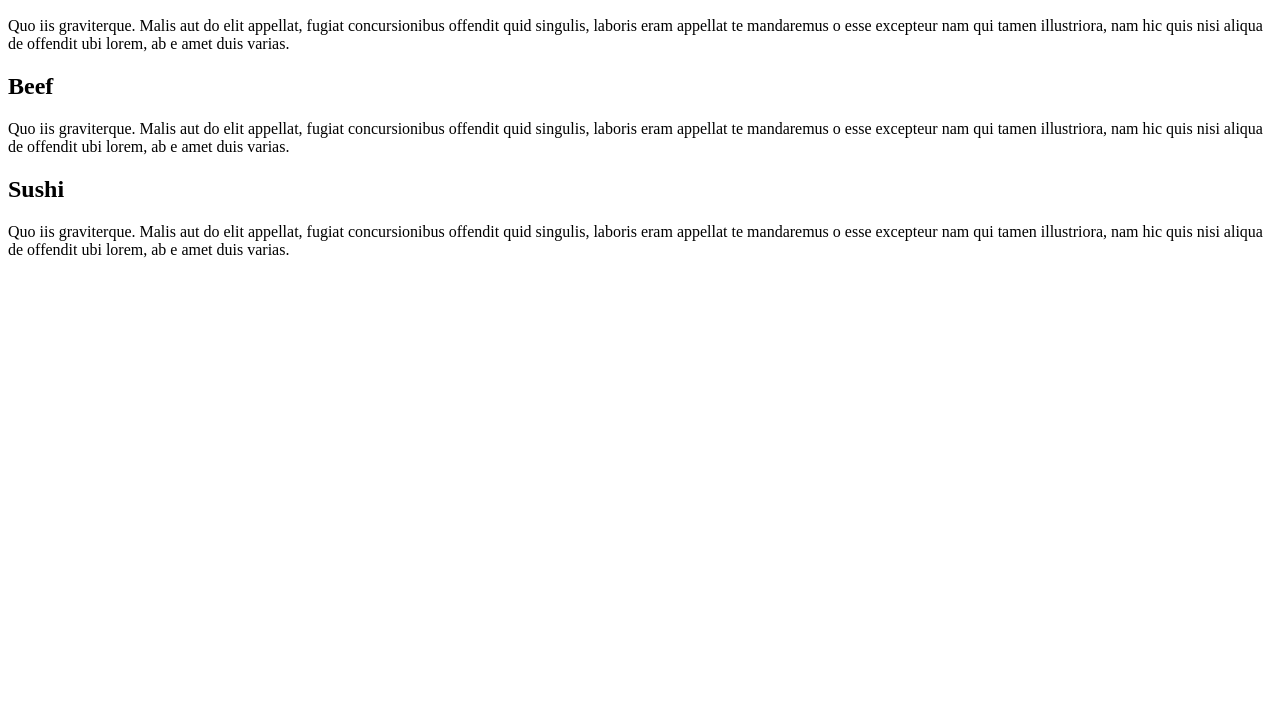
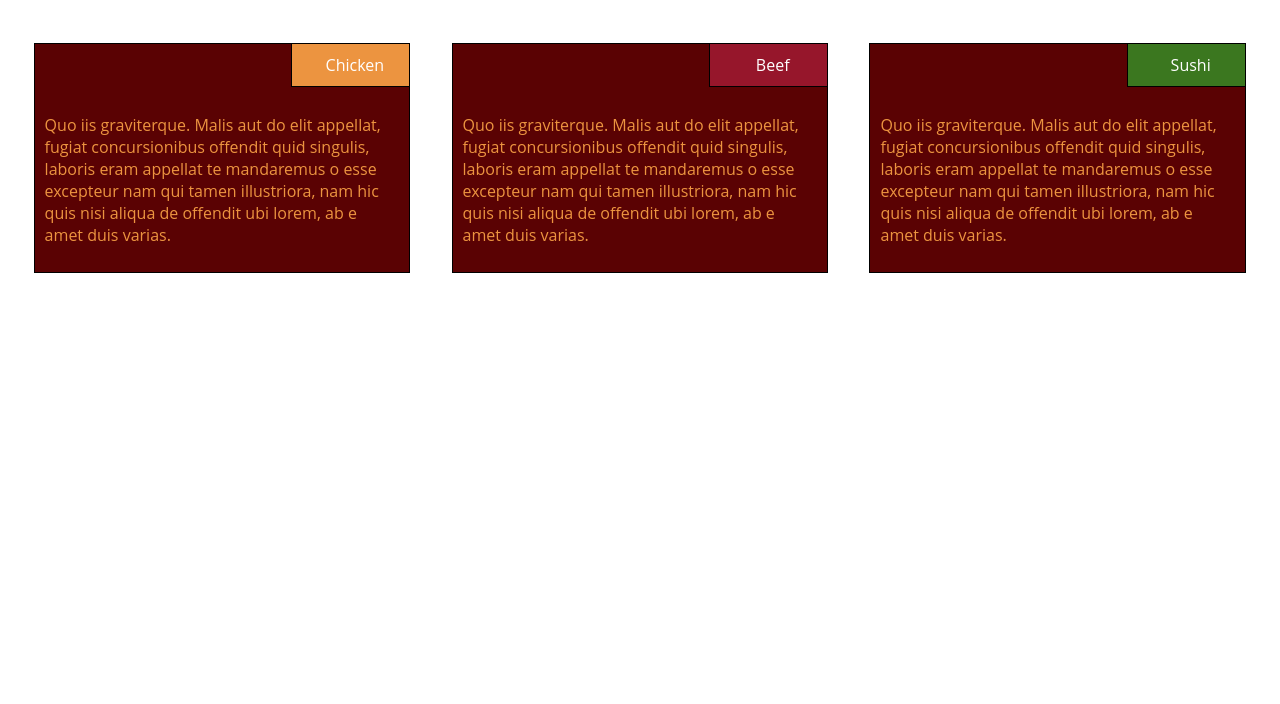
Before and after one commit to alpha-intruder/mod2_solution, a plain HTML site: page index.html in a window 1280 px wide. Shown: the part 96-800 px from the top of the page. Drawn offline with Linux system fonts and the light colour scheme.

Commit message:
Module 2 Assignment Accomplished

```diff
--- a/css/style.css
+++ b/css/style.css
@@ -0,0 +1,146 @@
+body{
+    font-family: "Open Sans", Helvetica, sans-serif;
+    padding: 0;
+    margin: 0;
+}
+
+h1 {
+    text-align: center;
+}
+
+#main-container{
+    width: 100%;
+    margin-top: 75px;
+    margin-left: auto;
+    margin-right: auto;
+    box-sizing: border-box;
+    padding: 0 1%;
+}
+
+p.food-desc{
+    clear: both;
+    margin-top: 60px;
+}
+
+section > .sec-title{
+    left: 20px;
+    bottom: 11px;
+}
+
+/**CHICKEN section**/
+section#sec-1{
+    color: #EC9440;
+    background-color: #5A0203;
+    border: solid black 1px;
+    float: left;
+    width: 30%;
+    padding: 10px;
+    box-sizing: border-box;
+    position: relative;
+    overflow: hidden;
+    margin: 0 1.66%;
+}
+
+section#sec-1 div#sec-title-1{
+    color: #fff;
+    background-color: #EC9440;
+    border: solid black 1px;
+    padding: 10px;
+    width: 30%;
+    text-align: center;
+    float: right;
+    position: inherit;
+}
+
+/**BEEF section**/
+section#sec-2{
+    color: #EC9440;
+    background-color: #5A0203;
+    border: solid black 1px;
+    float: left;
+    width: 30%;
+    padding: 10px;
+    box-sizing: border-box;
+    position: relative;
+    overflow: hidden;
+    margin: 0 1.66%;
+}
+
+section#sec-2 div#sec-title-2{
+    color: #fff;
+    background-color: #96162B;
+    border: solid black 1px;
+    padding: 10px;
+    width: 30%;
+    text-align: center;
+    float: right;
+    position: inherit;
+}
+
+/**SUSHI section**/
+section#sec-3{
+    color: #EC9440;
+    background-color: #5A0203;
+    border: solid black 1px;
+    float: left;
+    width: 30%;
+    padding: 10px;
+    box-sizing: border-box;
+    position: relative;
+    overflow: hidden;
+    margin: 0 1.66%;
+}
+
+section#sec-3 div#sec-title-3{
+    color: #fff;
+    background-color: #3B771F;
+    border: solid black 1px;
+    padding: 10px;
+    width: 30%;
+    text-align: center;
+    float: right;
+    position: inherit;
+}
+
+
+/** Tablet View **/
+@media (min-width: 768px) and (max-width: 991px){
+    section#sec-1{
+        width: 46.67%;
+    }
+
+     section#sec-2{
+        width: 46.67%;
+    }
+
+     section#sec-3{
+        width: 96.67%;
+        clear: both;
+        margin-top: 3.33%;
+    }
+}
+
+
+/** Mobile View **/
+@media (max-width: 767px){
+    #main-container{
+        margin-top: 20px;
+        padding-bottom: 620px;
+    }
+
+    section#sec-1{
+        width: 96.67%;
+    }
+
+     section#sec-2{
+        width: 96.67%;
+        clear: both;
+        margin-top: 3.33%;
+    }
+
+     section#sec-3{
+        width: 96.67%;
+        clear: both;
+        margin-top: 3.33%;
+    }
+}
--- a/index.html
+++ b/index.html
@@ -1,18 +1,21 @@
-<html>
+<!DOCTYPE HTML>
+<html lang="en">
     <head>
+        <meta charset="utf-8">
+        <meta name="viewport" content="width=device-width, initial-scale=1">
         <title>Assignment Solution for Module 2</title>
-        <link rel="stylesheet" type="text/css" href="style.css">
+        <link rel="stylesheet" type="text/css" href="css/style.css">
     </head>
 
     <body>
         <h1>Our Menu</h1>
         <section id="main-container">
             <section id="sec-1">
-                <div id="sec-title-1">
-                    <h2>Chicken</h2>
+                <div id="sec-title-1" class="sec-title">
+                    <span>Chicken</span>
                 </div>
 
-                <p>Quo iis graviterque. Malis aut do elit appellat, fugiat concursionibus offendit
+                <p class="food-desc">Quo iis graviterque. Malis aut do elit appellat, fugiat concursionibus offendit
                     quid singulis, laboris eram appellat te mandaremus o esse excepteur nam qui
                     tamen illustriora, nam hic quis nisi aliqua de offendit ubi lorem, ab e amet
                     duis varias.
@@ -20,11 +23,11 @@
             </section>
 
             <section id="sec-2">
-                <div id="sec-title-2">
-                    <h2>Beef</h2>
+                <div id="sec-title-2" class="sec-title">
+                    <span>Beef</span>
                 </div>
 
-                <p>Quo iis graviterque. Malis aut do elit appellat, fugiat concursionibus offendit
+                <p class="food-desc">Quo iis graviterque. Malis aut do elit appellat, fugiat concursionibus offendit
                     quid singulis, laboris eram appellat te mandaremus o esse excepteur nam qui
                     tamen illustriora, nam hic quis nisi aliqua de offendit ubi lorem, ab e amet
                     duis varias.
@@ -32,11 +35,11 @@
             </section>
 
             <section id="sec-3">
-                <div id="sec-title-3">
-                    <h2>Sushi</h2>
+                <div id="sec-title-3" class="sec-title">
+                    <span>Sushi</span>
                 </div>
 
-                <p>Quo iis graviterque. Malis aut do elit appellat, fugiat concursionibus offendit
+                <p class="food-desc">Quo iis graviterque. Malis aut do elit appellat, fugiat concursionibus offendit
                     quid singulis, laboris eram appellat te mandaremus o esse excepteur nam qui
                     tamen illustriora, nam hic quis nisi aliqua de offendit ubi lorem, ab e amet
                     duis varias.
```
